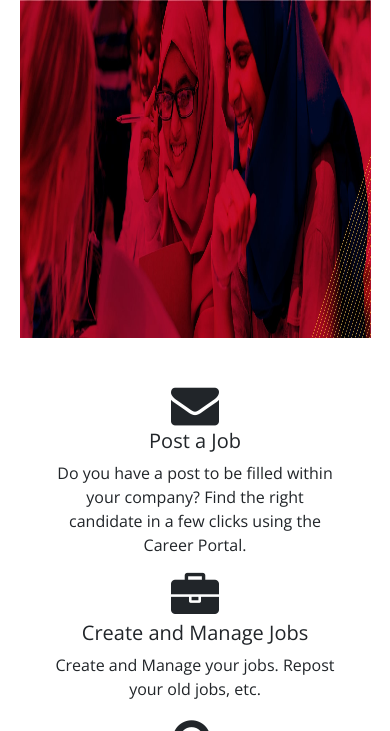
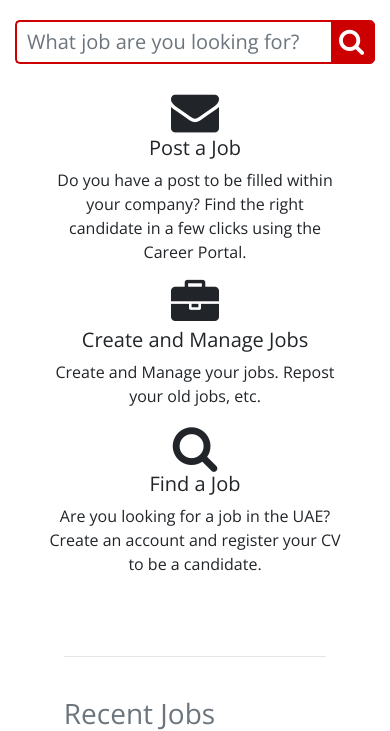
Before and after one commit to ahmed-cmyk/InnovateSolutions, a Django app: page / in a window 390 px wide. Shown: the part 84-815 px from the top of the page. Run offline with Django 3.2, Linux system fonts and the light colour scheme; the visitor is signed in with stand-in values (Sample User, id 1); data that the repository does not hold is empty; some libraries are stand-ins or nearby versions.

Commit message:
Adjusted mobile UI

```diff
--- a/Home/templates/Home/index.html
+++ b/Home/templates/Home/index.html
@@ -9,7 +9,7 @@
 
 {% csrf_token %}
     {% block image %}
-        <div id="body-image" class="text-center">
+        <div id="body-image" class="text-center d-none d-sm-block">
             <img src="{% static 'images/logHead.jpg' %}" alt="Home page image">
             {% if user_type == 'student' or user_type == 'alumni' %}
                 <div class="col-12 w-75 mx-auto centered">
@@ -27,6 +27,17 @@
         </div>
     {% endblock %}
 {% block content %}
+    <div class="col-12 d-block d-sm-none">
+        <form class="search" method="POST">
+            {% csrf_token %}
+            <div class="input-group">
+                <input class="searchTerm form-control" id="search_item" type="text" name="search_item"  placeholder="What job are you looking for?" >
+                <div class="input-group-append">
+                    <button class="searchButton input-group-text" type="submit"><i class="fa fa-search fa-3x"></i></button>
+                </div>
+            </div>
+        </form>
+    </div>
     <div id="mobileButtons" class="col-xs-12 text-center d-block d-sm-none">
         {% if not user.is_authenticated %}
             <a class="text-decoration-none" href="{% url 'sign_up' %}">
--- a/templates/theme.html
+++ b/templates/theme.html
@@ -43,6 +43,7 @@
                                     </a>
                                 {% endif %}
                                 {% if user.is_authenticated %}
+                                    <span class="text-white d-none d-sm-inline">Welcome, {{ user_type }}</span>
                                     <div class="dropdown">
                                         <button type="button" id="userIcon" class="btn dropdown-toggle mr-4" data-toggle="dropdown">
                                             <i class="fa fa-user-circle-o fa-2x" aria-hidden="true"></i>
```
